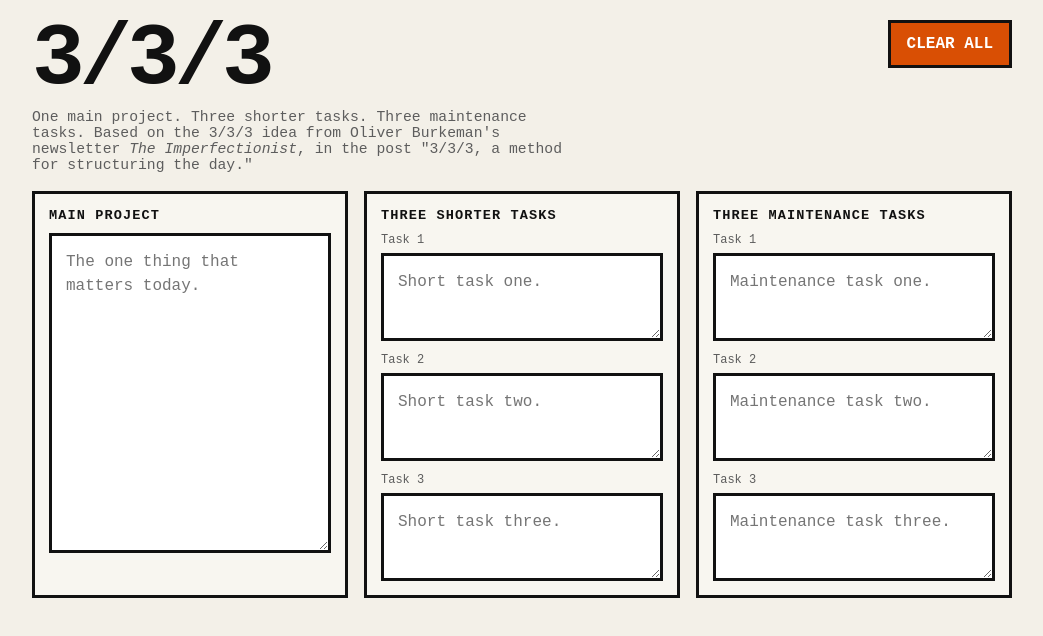
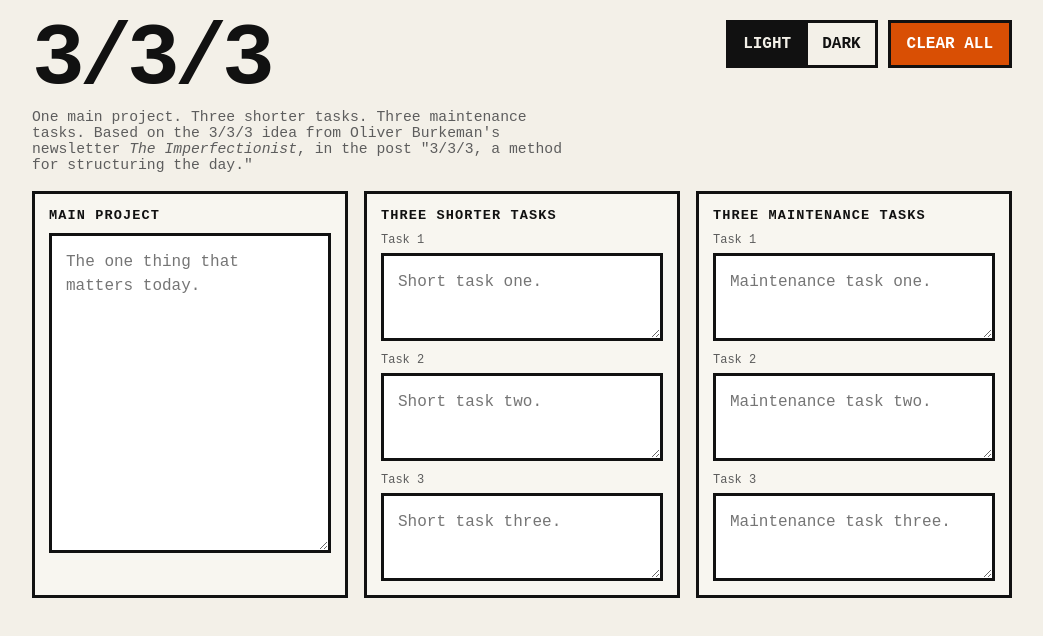
Before and after one commit to mojones/333, a plain HTML site: page index.html in a window 1280 px wide. Shown: the whole page, without its empty margins (118-1161 px from the left). Drawn offline with Linux system fonts and the light colour scheme.

Commit message:
Add dark mode theme switcher

```diff
--- a/index.html
+++ b/index.html
@@ -3,7 +3,7 @@
 <head>
   <meta charset="utf-8">
   <meta name="viewport" content="width=device-width, initial-scale=1">
-  <meta name="color-scheme" content="light">
+  <meta name="color-scheme" content="light dark">
   <title>3/3/3</title>
   <style>
     :root {
@@ -12,6 +12,32 @@
       --muted: #5d5d5d;
       --line: #111;
       --accent: #d94f04;
+      --panel: rgba(255, 255, 255, 0.35);
+      --field: #fff;
+      --button-fg: #fff;
+      --toggle-bg: transparent;
+      --toggle-fg: var(--fg);
+      --toggle-active-bg: var(--fg);
+      --toggle-active-fg: var(--bg);
+      --toggle-border: var(--line);
+      color-scheme: light;
+    }
+
+    :root[data-theme="dark"] {
+      --bg: #111315;
+      --fg: #f3f0e8;
+      --muted: #b5aea1;
+      --line: #f3f0e8;
+      --accent: #ff6b2c;
+      --panel: rgba(255, 255, 255, 0.06);
+      --field: #1a1d20;
+      --button-fg: #111315;
+      --toggle-bg: transparent;
+      --toggle-fg: var(--fg);
+      --toggle-active-bg: var(--fg);
+      --toggle-active-fg: #111315;
+      --toggle-border: var(--line);
+      color-scheme: dark;
     }
 
     * {
@@ -63,7 +89,7 @@
     button {
       border: 3px solid var(--line);
       background: var(--accent);
-      color: #fff;
+      color: var(--button-fg);
       font: inherit;
       font-weight: 700;
       padding: 12px 16px;
@@ -73,8 +99,47 @@
 
     button:hover,
     button:focus-visible {
-      background: #111;
+      background: var(--fg);
+      color: var(--bg);
       outline: none;
+    }
+
+    .controls {
+      display: flex;
+      flex-wrap: wrap;
+      gap: 10px;
+      align-items: center;
+      justify-content: flex-end;
+    }
+
+    .theme-toggle {
+      display: inline-flex;
+      border: 3px solid var(--toggle-border);
+      background: var(--toggle-bg);
+    }
+
+    .theme-toggle button {
+      border: 0;
+      border-right: 3px solid var(--toggle-border);
+      background: var(--toggle-bg);
+      color: var(--toggle-fg);
+      min-width: 56px;
+      padding: 12px 14px;
+    }
+
+    .theme-toggle button:last-child {
+      border-right: 0;
+    }
+
+    .theme-toggle button:hover,
+    .theme-toggle button:focus-visible {
+      background: var(--fg);
+      color: var(--bg);
+    }
+
+    .theme-toggle button[aria-pressed="true"] {
+      background: var(--toggle-active-bg);
+      color: var(--toggle-active-fg);
     }
 
     .grid {
@@ -85,7 +150,7 @@
 
     section {
       border: 3px solid var(--line);
-      background: rgba(255, 255, 255, 0.35);
+      background: var(--panel);
       padding: 14px;
     }
 
@@ -105,7 +170,7 @@
       resize: vertical;
       padding: 14px;
       border: 3px solid var(--line);
-      background: #fff;
+      background: var(--field);
       color: inherit;
       font: inherit;
       line-height: 1.5;
@@ -151,7 +216,13 @@
         <h1>3/3/3</h1>
         <p class="note">One main project. Three shorter tasks. Three maintenance tasks. Based on the 3/3/3 idea from Oliver Burkeman's newsletter <em>The Imperfectionist</em>, in the post "3/3/3, a method for structuring the day."</p>
       </div>
-      <button type="button" id="clear-all">Clear All</button>
+      <div class="controls">
+        <div class="theme-toggle" role="group" aria-label="Theme">
+          <button type="button" data-theme-option="light" aria-pressed="false">Light</button>
+          <button type="button" data-theme-option="dark" aria-pressed="false">Dark</button>
+        </div>
+        <button type="button" id="clear-all">Clear All</button>
+      </div>
     </div>
 
     <div class="grid">
@@ -237,9 +308,29 @@
 
   <script>
     const key = "brutalist-333";
+    const themeKey = "brutalist-333-theme";
     const areas = Array.from(document.querySelectorAll("textarea"));
     const status = document.getElementById("status");
     const clearButton = document.getElementById("clear-all");
+    const themeButtons = Array.from(document.querySelectorAll("[data-theme-option]"));
+
+    const setTheme = (theme) => {
+      document.documentElement.dataset.theme = theme;
+      for (const button of themeButtons) {
+        button.setAttribute("aria-pressed", String(button.dataset.themeOption === theme));
+      }
+    };
+
+    const loadTheme = () => {
+      const savedTheme = localStorage.getItem(themeKey);
+      if (savedTheme === "dark" || savedTheme === "light") {
+        setTheme(savedTheme);
+        return;
+      }
+
+      const preferredDark = window.matchMedia("(prefers-color-scheme: dark)").matches;
+      setTheme(preferredDark ? "dark" : "light");
+    };
 
     const save = () => {
       const data = {};
@@ -257,7 +348,16 @@
       }
     };
 
+    loadTheme();
     load();
+
+    for (const button of themeButtons) {
+      button.addEventListener("click", () => {
+        const theme = button.dataset.themeOption;
+        setTheme(theme);
+        localStorage.setItem(themeKey, theme);
+      });
+    }
 
     for (const area of areas) {
       area.addEventListener("input", save, { passive: true });
```
